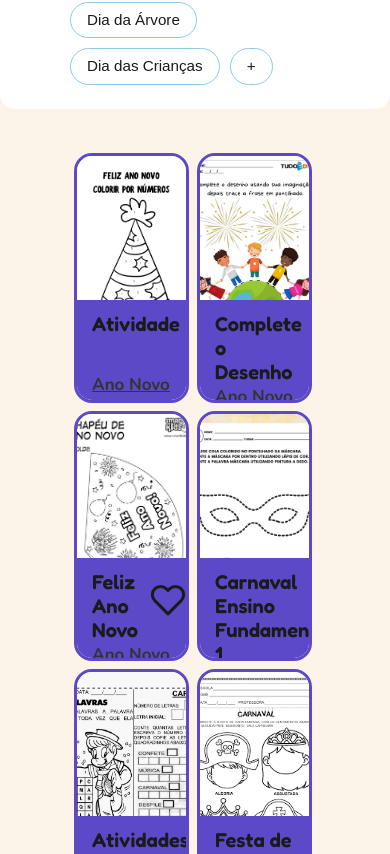
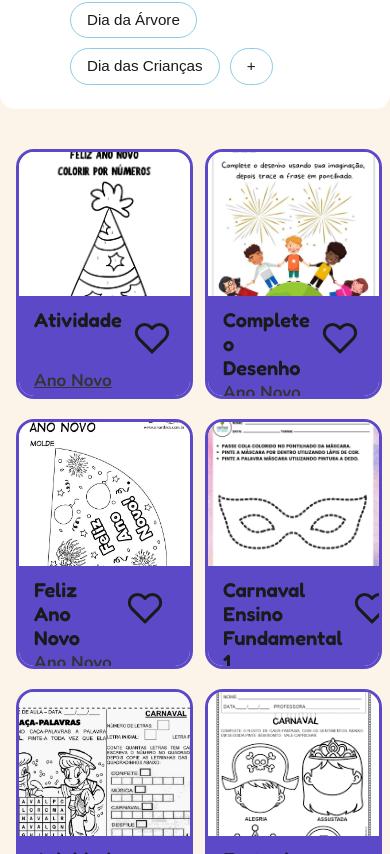
Before and after one commit to Aprender-Hackathon/Trabalho_Hackathon-Novo-, a Vue app: page /atividades-praticas in a window 390 px wide. Shown: the part 890-1744 px from the top of the page. Built offline with nearby package versions, Linux system fonts and the light colour scheme.

Commit message:
volta do codigo antigo e correção da responsividade em outro arquivo

```diff
--- a/src/views/AtividadepraView.vue
+++ b/src/views/AtividadepraView.vue
@@ -90,11 +90,30 @@ const atividadesFiltradas = computed(() => {
 .explorar-container {
   min-height: 100vh;
   padding-bottom: 4rem;
+  width: 100%;
 }
 
 .cards {
-  display: flex;
-  flex-wrap: wrap;
-  padding: 20px 70px;
+  display: grid !important;
+  grid-template-columns: repeat(2, 1fr) !important;
+  gap: 12px;
+  padding: 16px 12px;
+  width: 100%;
+  box-sizing: border-box;
+}
+
+.cards :deep(> *) {
+  width: 100% !important;
+  max-width: 100% !important;
+  min-width: 0 !important;
+  box-sizing: border-box !important;
+}
+
+@media (min-width: 600px) {
+  .cards {
+    grid-template-columns: repeat(auto-fill, minmax(200px, 1fr)) !important;
+    gap: 24px;
+    padding: 20px 70px;
+  }
 }
 </style>
--- a/src/views/AtividadesPraticasView.vue
+++ b/src/views/AtividadesPraticasView.vue
@@ -54,26 +54,11 @@ const atividadesFiltradas = computed(() => {
 .explorar-container {
   min-height: 100vh;
   padding-bottom: 4rem;
-  width: 100%;
 }
 
 .cards {
-  display: grid;
-  grid-template-columns: repeat(2, 1fr);
-  gap: 12px;
-  padding: 16px 12px;
-}
-
-.cards :deep(> *) {
-  width: 100%;
-  box-sizing: border-box;
-}
-
-@media (min-width: 600px) {
-  .cards {
-    grid-template-columns: repeat(auto-fill, minmax(200px, 1fr));
-    gap: 24px;
-    padding: 20px 70px;
-  }
+  display: flex;
+  flex-wrap: wrap;
+  padding: 20px 70px;
 }
 </style>
```
